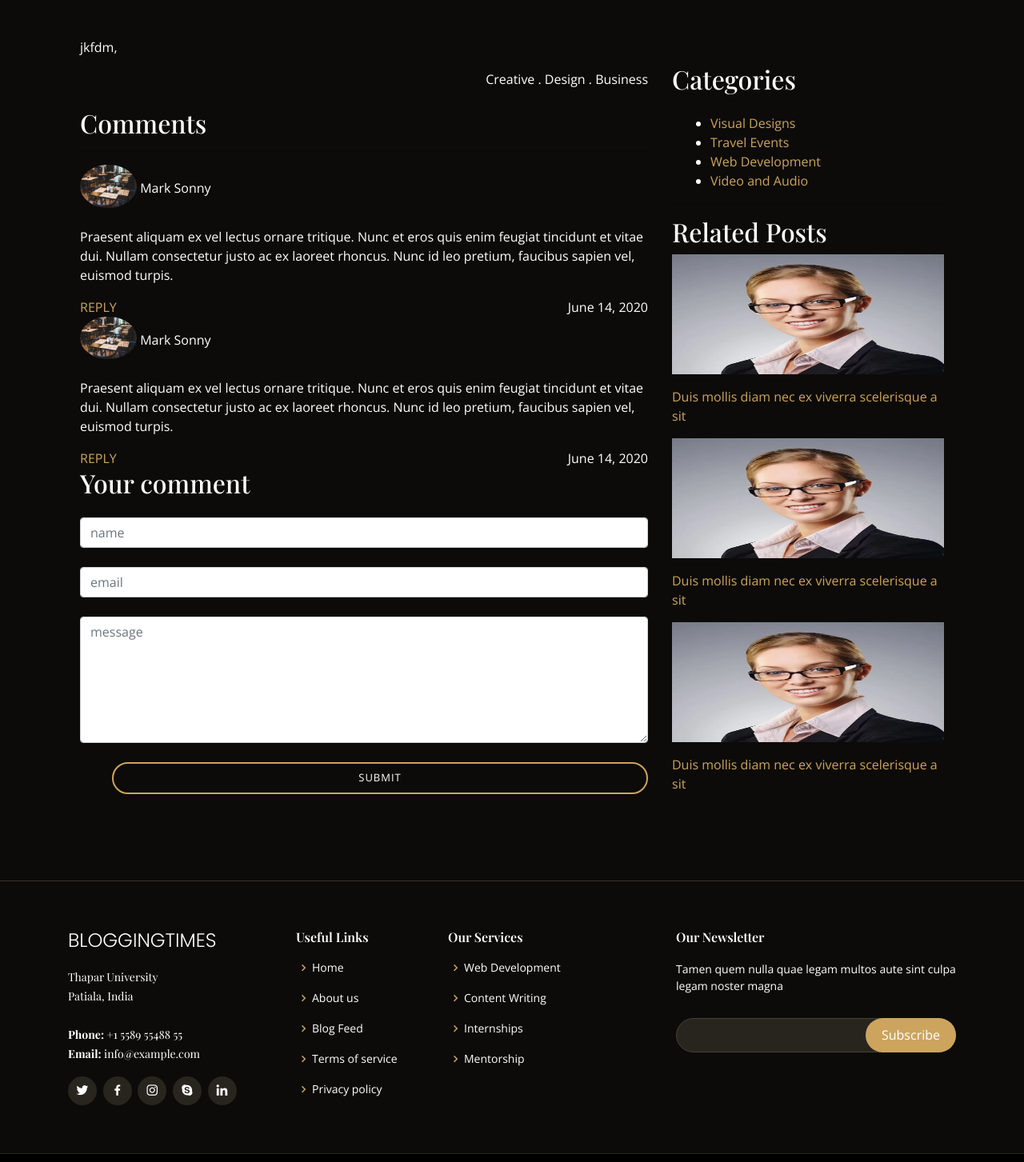
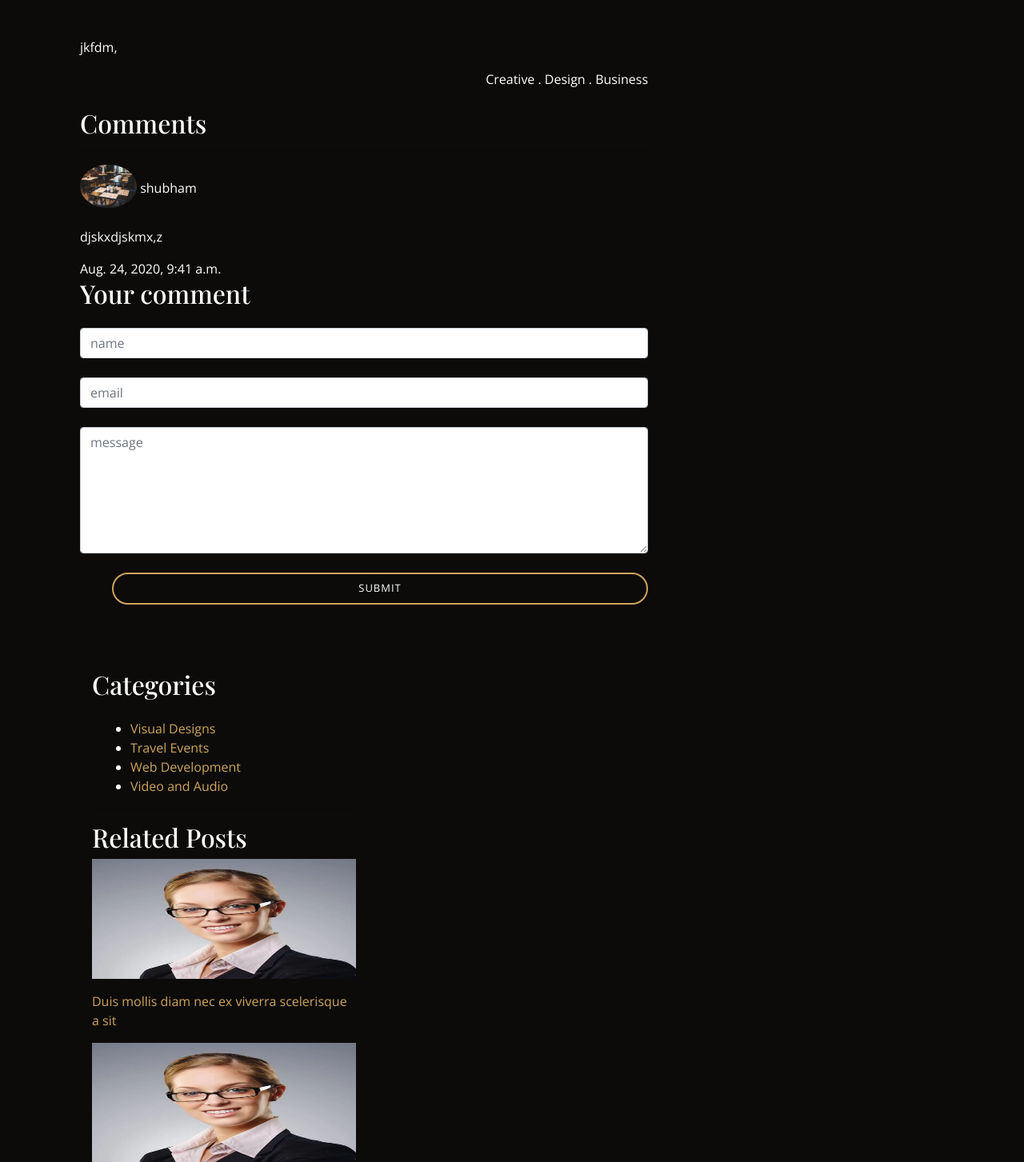
Before and after one commit to Pratham22/Blogging-time, a Django app: page /post/1/ in a window 1280 px wide. Shown: the part 957-2410 px from the top of the page at 80% size. Run offline with Django 3.2, Linux system fonts and the light colour scheme; data comes from the database, SQL or seed files in the repository; both versions use the stored data as it was after the commit; some libraries are stand-ins or nearby versions; some web fonts are replaced.

Commit message:
added comment feature

```diff
--- a/bloggingtimes/blog/views.py
+++ b/bloggingtimes/blog/views.py
@@ -21,7 +21,7 @@ class home(View):
 def PostDetailView(request,pk):
     template_name='single-blog-page.html'
     post=get_object_or_404(Post,id=pk)
-    comments=comment.objects.filter(active=True)
+    comments=comment.objects.filter(active=True).filter(post=post)
     new_comment=None
     if request.method=='POST':
         comment_form=commentform(data=request.POST)
--- a/bloggingtimes/templates/single-blog-page.html
+++ b/bloggingtimes/templates/single-blog-page.html
@@ -69,41 +69,23 @@
                             <div data-aos="fade-up" data-aos-delay="100">
                                 <h2 class="comment-title">Comments</h2>
                                 <hr />
+                                {% for comm in comments %}
                                 <div class="comment">
                                     <figure class="comment-figure">
                                         <img src="{% static 'img/gallery/gallery-1.jpg' %}" alt="Image" class="mb-2 rounded-circle comment-author">
-                                        <span>Mark Sonny</span>
+                                        <span>{{comm.name}}</span>
                                     </figure>
                                     <div>
                                         <p>
-                                            Praesent aliquam ex vel lectus ornare tritique. Nunc et eros
-                                            quis enim feugiat tincidunt et vitae dui. Nullam consectetur
-                                            justo ac ex laoreet rhoncus. Nunc id leo pretium, faucibus
-                                            sapien vel, euismod turpis.
+                                            {{comm.body | linebreaks}}
                                         </p>
                                         <div class="d-flex justify-content-between">
-                                            <a href="#">REPLY</a>
-                                            <span>June 14, 2020</span>
+                                            <span>{{comm.created_on}}</span>
                                         </div>
                                     </div>
                                 </div>
-                                  <div class="comment">
-                                  <figure class="comment-figure">
-                                      <img src="{% static 'img/gallery/gallery-1.jpg' %}" alt="Image" class="mb-2 rounded-circle comment-author">
-                                      <span>Mark Sonny</span>
-                                  </figure>
-                                  <div>
-                                      <p>
-                                          Praesent aliquam ex vel lectus ornare tritique. Nunc et eros
-                                          quis enim feugiat tincidunt et vitae dui. Nullam consectetur
-                                          justo ac ex laoreet rhoncus. Nunc id leo pretium, faucibus
-                                          sapien vel, euismod turpis.
-                                      </p>
-                                      <div class="d-flex justify-content-between">
-                                          <a href="#">REPLY</a>
-                                          <span>June 14, 2020</span>
-                                      </div>
-                                  </div>
+                                {% endfor %}
+
                               </div>
                                 <form action="" class="mb-5 comment-form">
                                     <h2 class="tm-color-primary tm-post-title mb-4">Your comment</h2>
```
Also changed, not shown: bloggingtimes/db.sqlite3.
